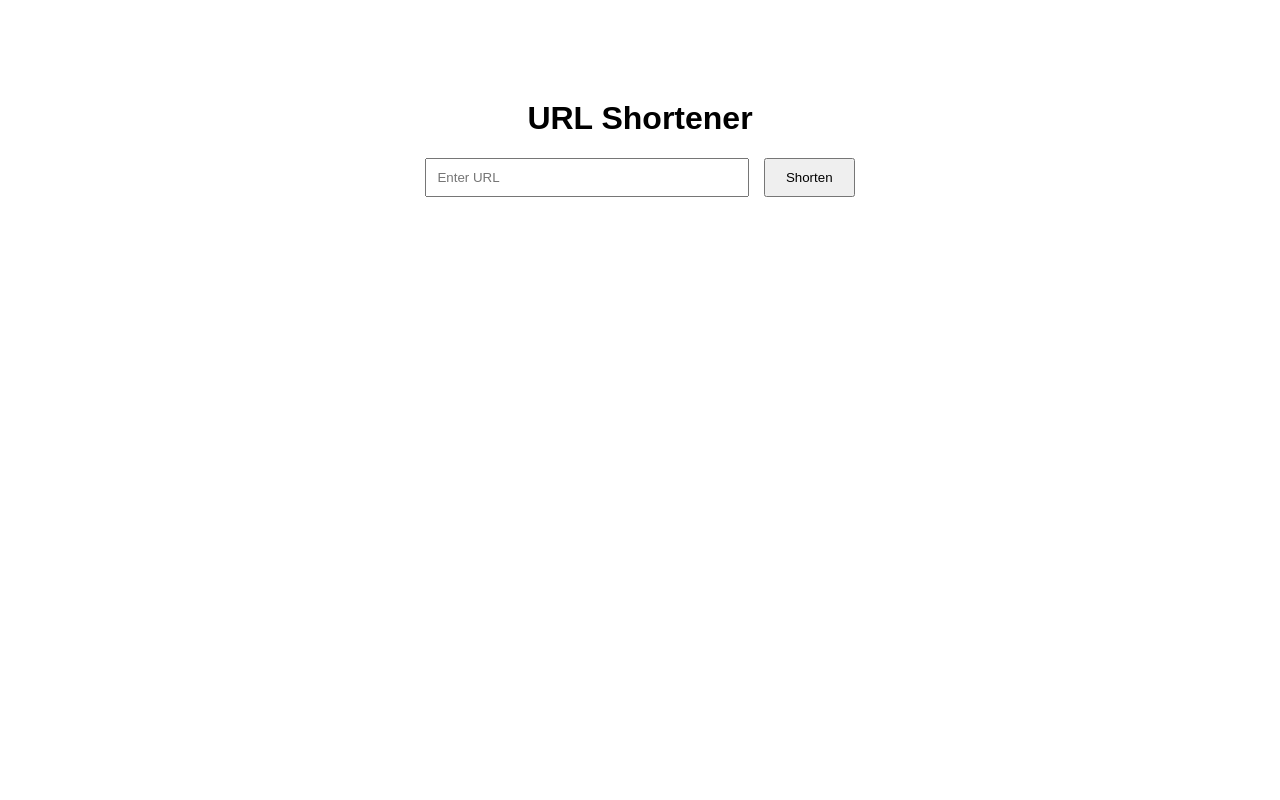
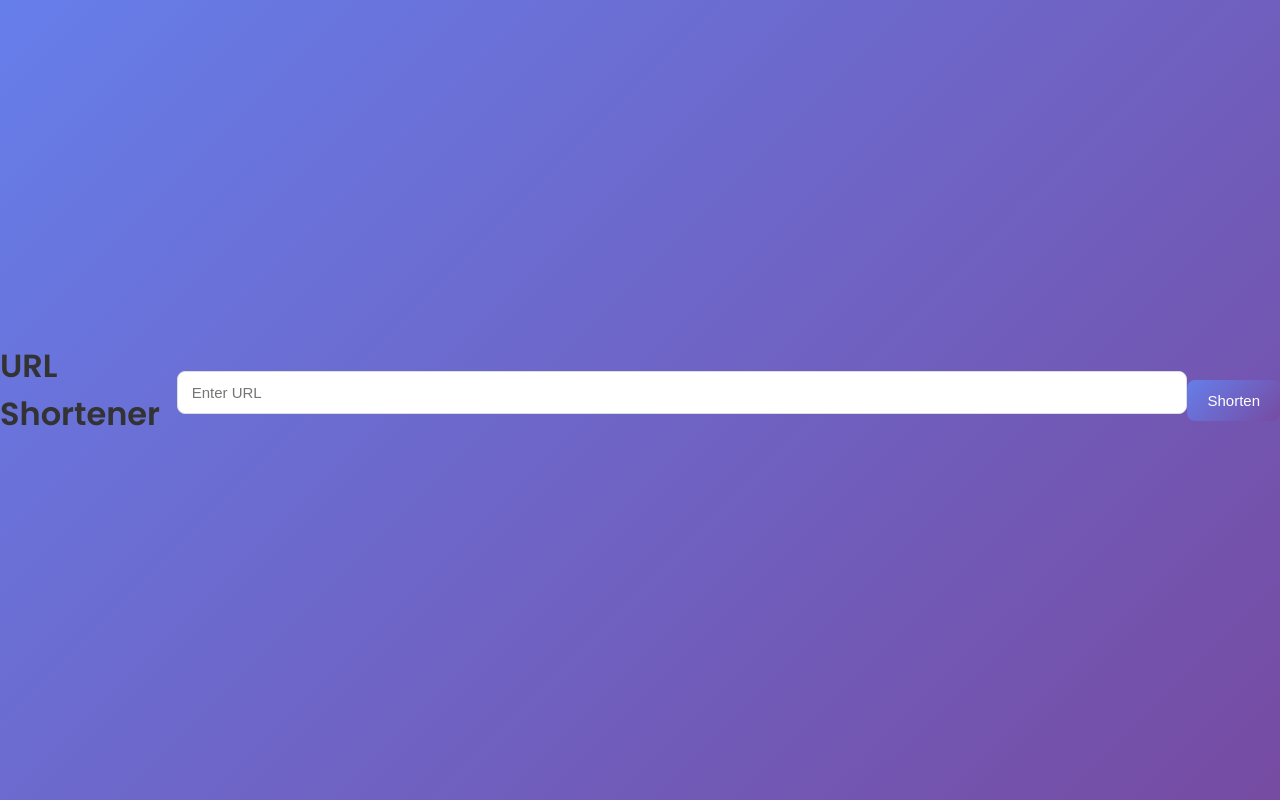
Before and after one commit to Siri746/url-shortener, a plain HTML site: page frontend/index.html in a window 1280 px wide. Drawn offline with Linux system fonts and the light colour scheme.

Commit message:
Update CSS

```diff
--- a/frontend/style.css
+++ b/frontend/style.css
@@ -1,15 +1,98 @@
-body {
-  font-family: Arial;
-  text-align: center;
-  margin-top: 100px;
+/* Import modern font */
+@import url('https://fonts.googleapis.com/css2?family=Poppins:wght@300;400;500;600&display=swap');
+
+* {
+  box-sizing: border-box;
+  margin: 0;
+  padding: 0;
 }
 
-input {
-  width: 300px;
-  padding: 10px;
+body {
+  font-family: 'Poppins', sans-serif;
+  height: 100vh;
+  background: linear-gradient(135deg, #667eea, #764ba2);
+  display: flex;
+  justify-content: center;
+  align-items: center;
 }
 
+/* Card container */
+.container {
+  background: white;
+  padding: 40px;
+  border-radius: 16px;
+  box-shadow: 0 20px 40px rgba(0, 0, 0, 0.15);
+  text-align: center;
+  width: 420px;
+  animation: fadeIn 0.6s ease;
+}
+
+/* Heading */
+h1 {
+  margin-bottom: 20px;
+  color: #333;
+  font-weight: 600;
+}
+
+/* Input field */
+input {
+  width: 100%;
+  padding: 12px 14px;
+  margin-bottom: 15px;
+  border-radius: 8px;
+  border: 1px solid #ddd;
+  font-size: 15px;
+  transition: 0.3s;
+}
+
+input:focus {
+  outline: none;
+  border-color: #667eea;
+  box-shadow: 0 0 8px rgba(102, 126, 234, 0.3);
+}
+
+/* Button */
 button {
-  padding: 10px 20px;
-  margin-left: 10px;
+  background: linear-gradient(135deg, #667eea, #764ba2);
+  color: white;
+  border: none;
+  padding: 12px 20px;
+  border-radius: 8px;
+  font-size: 15px;
+  cursor: pointer;
+  transition: 0.3s;
+  font-weight: 500;
 }
+
+button:hover {
+  transform: translateY(-2px);
+  box-shadow: 0 8px 20px rgba(102, 126, 234, 0.4);
+}
+
+/* Result link */
+#result {
+  margin-top: 20px;
+  font-size: 15px;
+}
+
+#result a {
+  color: #667eea;
+  text-decoration: none;
+  font-weight: 500;
+}
+
+#result a:hover {
+  text-decoration: underline;
+}
+
+/* Animation */
+@keyframes fadeIn {
+  from {
+    opacity: 0;
+    transform: translateY(15px);
+  }
+  to {
+    opacity: 1;
+    transform: translateY(0);
+  }
+}
```
